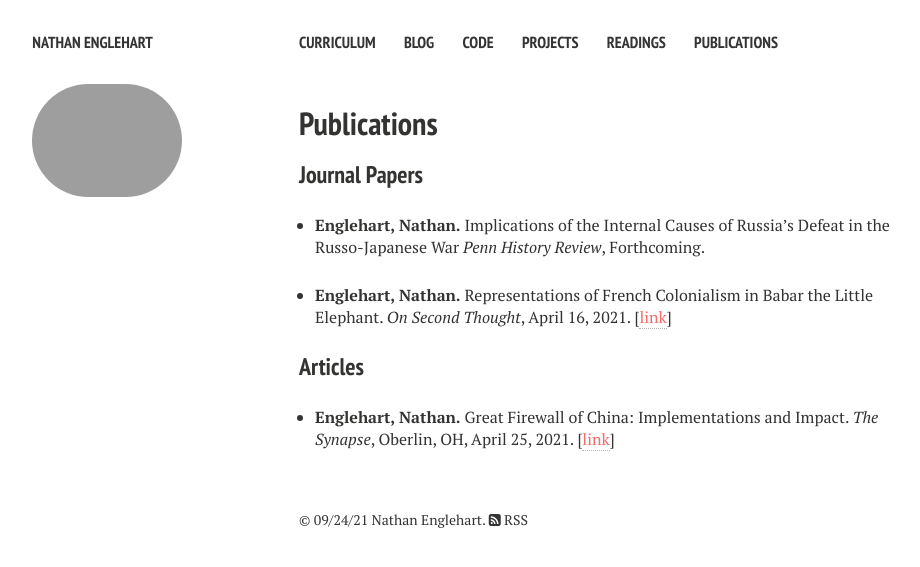
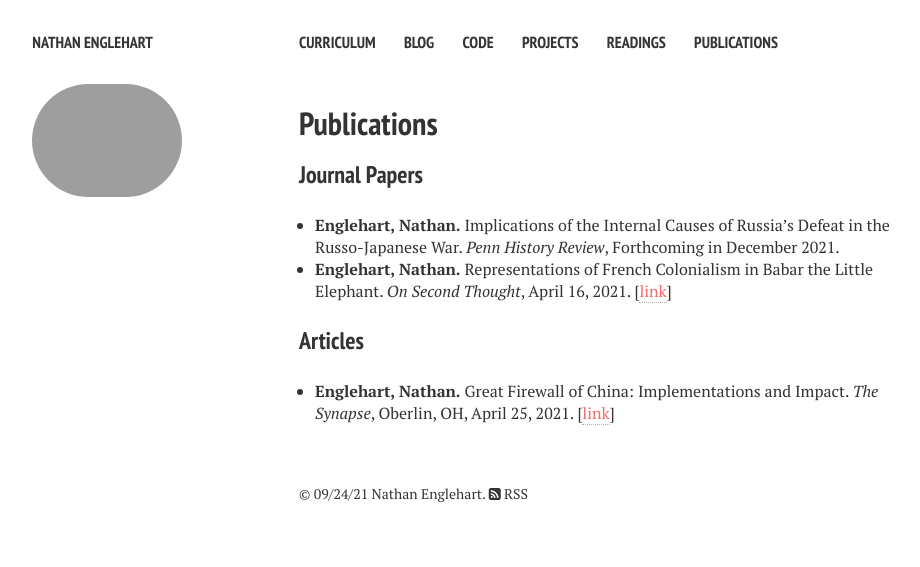
Before and after one commit to nathanenglehart/nathanenglehart.github.io, a Jekyll site: the page built from publications.md, in a window 1280 px wide. Shown: the top 567 px of the page, without its empty margins (21-941 px from the left). Built offline with Jekyll 4.4.1, drawn with Linux system fonts in a browser that asks for light colours; nearby versions of some CDN libraries.

Commit message:
Update publications.html

```diff
--- a/_layouts/publications.html
+++ b/_layouts/publications.html
@@ -83,7 +83,7 @@
 	<h1>Publications</h1>
 	<h3>Journal Papers</h3>
 	<ul style="padding-left: 1em !important;">
-	<li><p><b>Englehart, Nathan.</b> Implications of the Internal Causes of Russia’s Defeat in the Russo-Japanese War <i>Penn History Review</i>, Forthcoming. </p></li>
+	<li><b>Englehart, Nathan.</b> Implications of the Internal Causes of Russia’s Defeat in the Russo-Japanese War. <i>Penn History Review</i>, Forthcoming in December 2021. </li>
 	<li><p><b>Englehart, Nathan.</b> Representations of French Colonialism in Babar the Little Elephant. <i>On Second Thought</i>, April 16, 2021. [<a style="color: #f56a6a !important;" href="https://oberlinost.wordpress.com/2021/04/16/representations-of-french-colonialism-in-the-story-of-babar-the-little-elephant/">link</a>]</p></li>
 	</ul>
 	<h3>Articles</h3>
```
